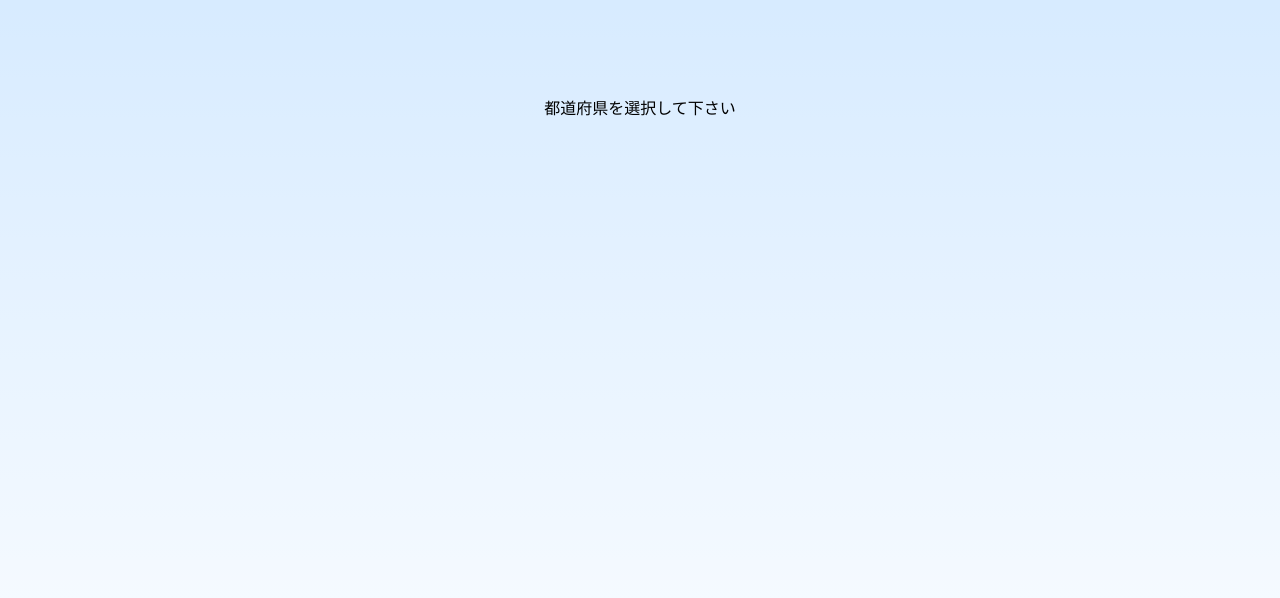
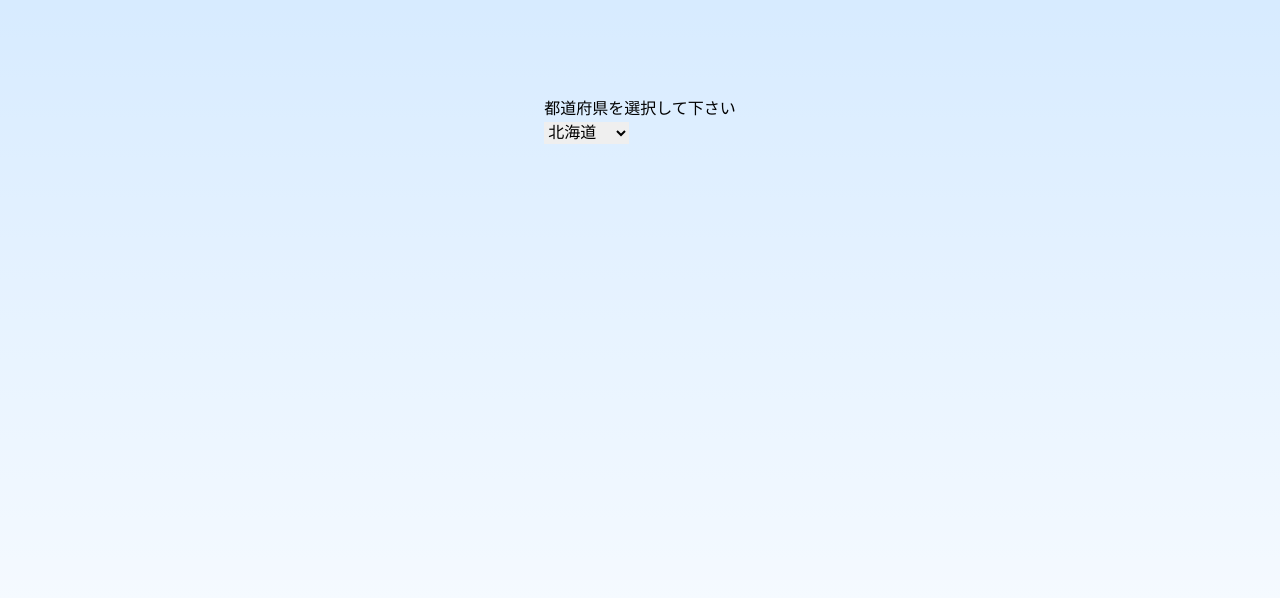
Before and after one commit to YukaChoco/weather-app, a Next.js app: page / in a window 1280 px wide. Shown: the top 598 px of the page. Built offline with nearby package versions, Linux system fonts and the light colour scheme.

Commit message:
prefectureSelecter作成

```diff
--- /dev/null
+++ b/src/app/components/PrefectureSelecter.tsx
@@ -0,0 +1,19 @@
+
+import { Prefectures } from '../entities/PrefecturesEntity'
+import prefectureData from '../data/prefectureData'
+import { City } from '../entities/CoordinatesEntity'
+
+export const PrefectureSelecter = ({ location }: { location: City }) => {
+
+  const PrefectureOption = prefectureData.map(prefecture => {
+    return (
+      <option key={prefecture.id} value={prefecture.id}>{prefecture.name}</option>
+    )
+  })
+
+  return (
+    <select>
+      {PrefectureOption}
+    </select>
+  )
+}
--- a/src/app/page.tsx
+++ b/src/app/page.tsx
@@ -1,15 +1,19 @@
 'use client';
 import { useEffect, useState } from 'react';
 import Head from 'next/head';
+import { PrefectureSelecter } from './components/PrefectureSelecter';
+import { City } from './entities/CoordinatesEntity';
+
 export default function Home() {
 
-  const [location,setLocation]=useState();
+  const [location, setLocation] = useState<City>({ latitude: 33.915461, longitude: 134.273465 });
 
   return (
     <>
       <main className="flex min-h-screen flex-col items-center justify-between p-24">
         <div className="">
-          都道府県を選択して下さい
+          <p>都道府県を選択して下さい</p>
+          <PrefectureSelecter location={location} ></PrefectureSelecter>
         </div>
       </main>
     </>
```
